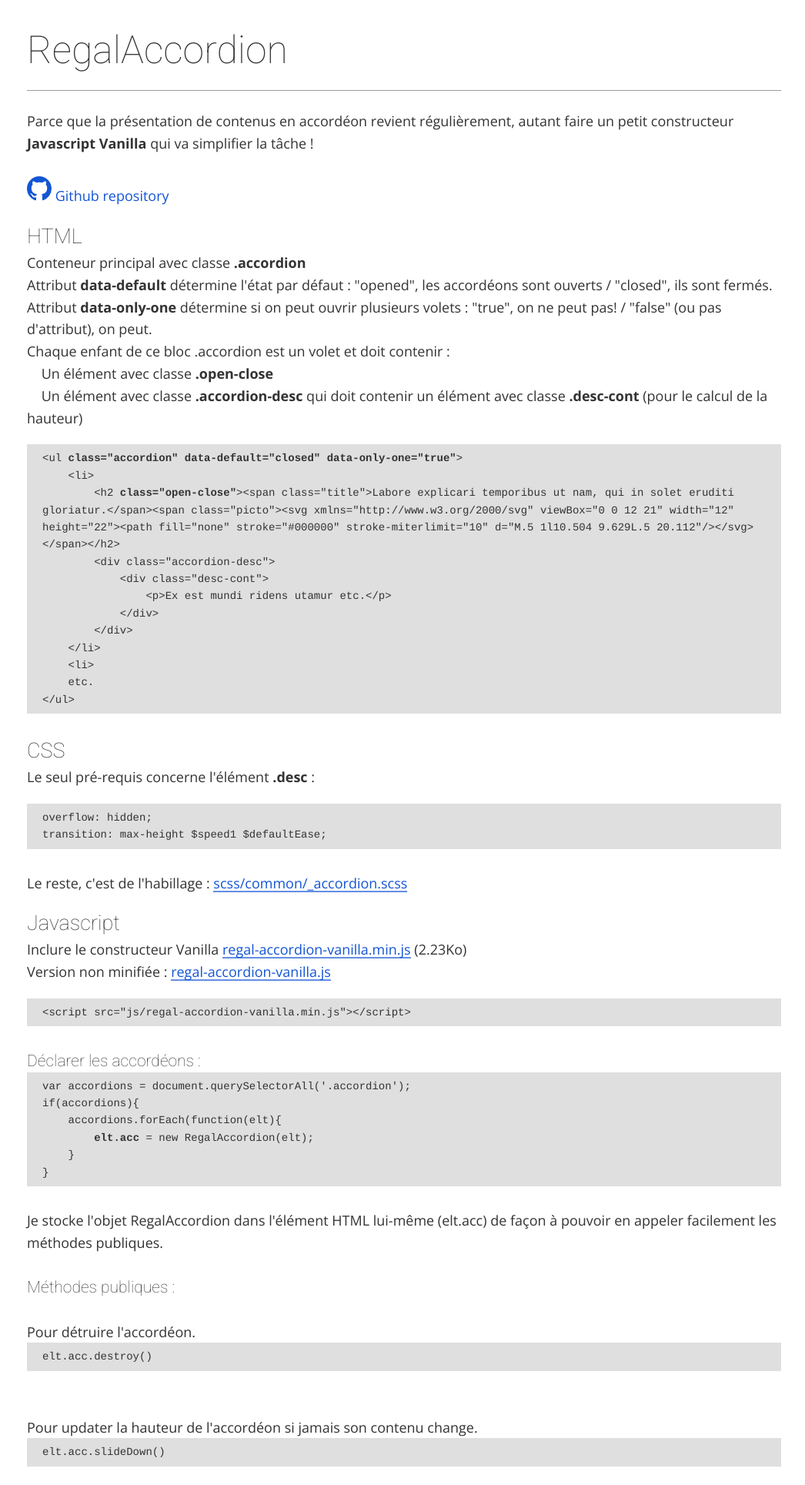
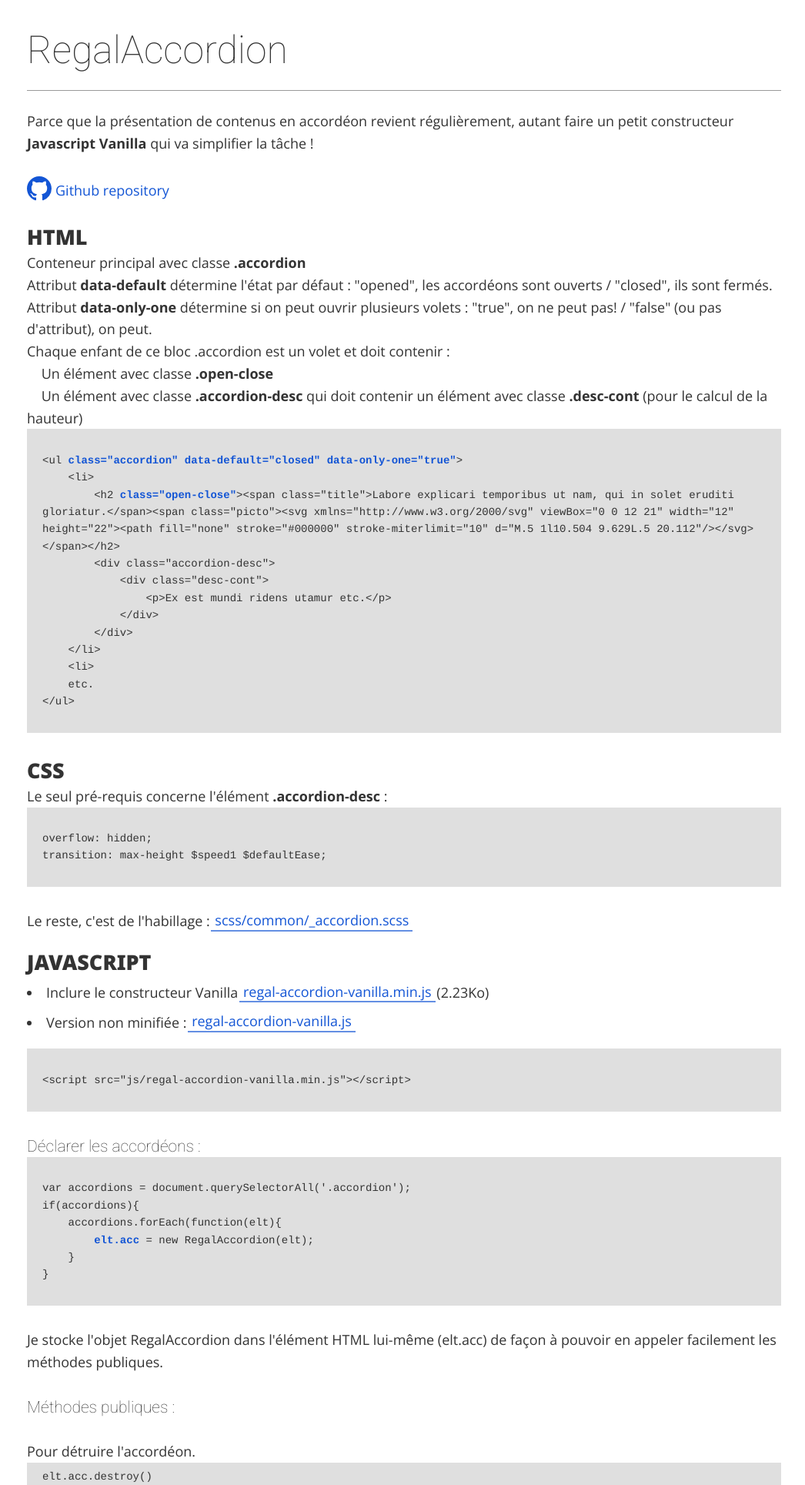
Before and after one commit to regaloeb/regal-accordion-vanilla, a PHP site: page / in a window 1280 px wide. Shown: the top 1929 px of the page at 77% size, without its empty margins (115-1161 px from the left). Run offline with PHP 8.4, Linux system fonts and the light colour scheme.

Commit message:
Cosmetics

```diff
--- a/index.php
+++ b/index.php
@@ -43,47 +43,49 @@
 						Chaque enfant de ce bloc .accordion est un volet et doit contenir&nbsp;:<br>
 						&nbsp;&nbsp;&nbsp;&nbsp;Un élément avec classe <strong>.open-close</strong><br>
 						&nbsp;&nbsp;&nbsp;&nbsp;Un élément avec classe <strong>.accordion-desc</strong> qui doit contenir un élément avec classe <strong>.desc-cont</strong> (pour le calcul de la hauteur)
-						<div class="code">
-&lt;ul <strong>class="accordion" data-default="closed" data-only-one="true"</strong>><br>
-&nbsp;&nbsp;&nbsp;&nbsp;&lt;li><br>
-&nbsp;&nbsp;&nbsp;&nbsp;&nbsp;&nbsp;&nbsp;&nbsp;&lt;h2 <strong>class="open-close"</strong>>&lt;span class="title">Labore explicari temporibus ut nam, qui in solet eruditi gloriatur.&lt;/span>&lt;span class="picto">&lt;svg xmlns="http://www.w3.org/2000/svg" viewBox="0 0 12 21" width="12" height="22">&lt;path fill="none" stroke="#000000" stroke-miterlimit="10" d="M.5 1l10.504 9.629L.5 20.112"/>&lt;/svg>&lt;/span>&lt;/h2><br>
-&nbsp;&nbsp;&nbsp;&nbsp;&nbsp;&nbsp;&nbsp;&nbsp;&lt;div class="accordion-desc"><br>
-&nbsp;&nbsp;&nbsp;&nbsp;&nbsp;&nbsp;&nbsp;&nbsp;&nbsp;&nbsp;&nbsp;&nbsp;&lt;div class="desc-cont"><br>
-&nbsp;&nbsp;&nbsp;&nbsp;&nbsp;&nbsp;&nbsp;&nbsp;&nbsp;&nbsp;&nbsp;&nbsp;&nbsp;&nbsp;&nbsp;&nbsp;&lt;p>Ex est mundi ridens utamur etc.&lt;/p><br>
-&nbsp;&nbsp;&nbsp;&nbsp;&nbsp;&nbsp;&nbsp;&nbsp;&nbsp;&nbsp;&nbsp;&nbsp;&lt;/div><br>
-&nbsp;&nbsp;&nbsp;&nbsp;&nbsp;&nbsp;&nbsp;&nbsp;&lt;/div><br>
-&nbsp;&nbsp;&nbsp;&nbsp;&lt;/li><br>
-&nbsp;&nbsp;&nbsp;&nbsp;&lt;li><br>
-&nbsp;&nbsp;&nbsp;&nbsp;etc.<br>
-&lt;/ul><br>
-						</div>
+						<span class="code">
+&lt;ul <strong>class="accordion" data-default="closed" data-only-one="true"</strong>>
+&nbsp;&nbsp;&nbsp;&nbsp;&lt;li>
+&nbsp;&nbsp;&nbsp;&nbsp;&nbsp;&nbsp;&nbsp;&nbsp;&lt;h2 <strong>class="open-close"</strong>>&lt;span class="title">Labore explicari temporibus ut nam, qui in solet eruditi gloriatur.&lt;/span>&lt;span class="picto">&lt;svg xmlns="http://www.w3.org/2000/svg" viewBox="0 0 12 21" width="12" height="22">&lt;path fill="none" stroke="#000000" stroke-miterlimit="10" d="M.5 1l10.504 9.629L.5 20.112"/>&lt;/svg>&lt;/span>&lt;/h2>
+&nbsp;&nbsp;&nbsp;&nbsp;&nbsp;&nbsp;&nbsp;&nbsp;&lt;div class="accordion-desc">
+&nbsp;&nbsp;&nbsp;&nbsp;&nbsp;&nbsp;&nbsp;&nbsp;&nbsp;&nbsp;&nbsp;&nbsp;&lt;div class="desc-cont">
+&nbsp;&nbsp;&nbsp;&nbsp;&nbsp;&nbsp;&nbsp;&nbsp;&nbsp;&nbsp;&nbsp;&nbsp;&nbsp;&nbsp;&nbsp;&nbsp;&lt;p>Ex est mundi ridens utamur etc.&lt;/p>
+&nbsp;&nbsp;&nbsp;&nbsp;&nbsp;&nbsp;&nbsp;&nbsp;&nbsp;&nbsp;&nbsp;&nbsp;&lt;/div>
+&nbsp;&nbsp;&nbsp;&nbsp;&nbsp;&nbsp;&nbsp;&nbsp;&lt;/div>
+&nbsp;&nbsp;&nbsp;&nbsp;&lt;/li>
+&nbsp;&nbsp;&nbsp;&nbsp;&lt;li>
+&nbsp;&nbsp;&nbsp;&nbsp;etc.
+&lt;/ul>
+						</span>
 					</p>
 					<h2>CSS</h2>
 					<p>
-						Le seul pré-requis concerne l'élément <stronG>.desc</strong>&nbsp;:
-						<div class="code">
-						overflow: hidden;<br>
-						transition: max-height $speed1 $defaultEase;
-						</div>
+						Le seul pré-requis concerne l'élément <stronG>.accordion-desc</strong>&nbsp;:
+						<span class="code">
+overflow: hidden;
+transition: max-height $speed1 $defaultEase;
+						</span>
 						Le reste, c'est de l'habillage&nbsp;: <a href="scss/common/_accordion.scss" target="_blank">scss/common/_accordion.scss</a>
 					</p>
 					<h2>Javascript</h2>
+					<ul class="bullets bullets-links">
+						<li>Inclure le constructeur Vanilla <a href="js/regal-accordion-vanilla.min.js" target="_blank">regal-accordion-vanilla.min.js</a> (2.23Ko)<br><l/i>
+						<li>Version non minifiée&nbsp;: <a href="js/regal-accordion-vanilla.js" target="_blank">regal-accordion-vanilla.js</a></li>
+					</ul>
 					<p>
-						Inclure le constructeur Vanilla <a href="js/regal-accordion-vanilla.min.js" target="_blank">regal-accordion-vanilla.min.js</a> (2.23Ko)<br>
-						Version non minifiée&nbsp;: <a href="js/regal-accordion-vanilla.js" target="_blank">regal-accordion-vanilla.js</a>
-						<div class="code">
-						&lt;script src="js/regal-accordion-vanilla.min.js">&lt;/script>
-						</div>
+						<span class="code">
+&lt;script src="js/regal-accordion-vanilla.min.js">&lt;/script>
+						</span>
 
 						<h3>Déclarer les accordéons&nbsp;:</h3>
-						<div class="code">
-var accordions = document.querySelectorAll('.accordion');<br>
-if(accordions){<br>
-&nbsp;&nbsp;&nbsp;&nbsp;accordions.forEach(function(elt){<br>
-&nbsp;&nbsp;&nbsp;&nbsp;&nbsp;&nbsp;&nbsp;&nbsp;<strong>elt.acc</strong> = new RegalAccordion(elt);<br>
-&nbsp;&nbsp;&nbsp;&nbsp;}<br>
-}<br>
-						</div>
+						<span class="code">
+var accordions = document.querySelectorAll('.accordion');
+if(accordions){
+&nbsp;&nbsp;&nbsp;&nbsp;accordions.forEach(function(elt){
+&nbsp;&nbsp;&nbsp;&nbsp;&nbsp;&nbsp;&nbsp;&nbsp;<strong>elt.acc</strong> = new RegalAccordion(elt);
+&nbsp;&nbsp;&nbsp;&nbsp;}
+}
+						</span>
 						Je stocke l'objet RegalAccordion dans l'élément HTML lui-même (elt.acc) de façon à pouvoir en appeler facilement les méthodes publiques.
 						<br><br>
 						<h3>Méthodes publiques&nbsp;:</h3><br>
@@ -99,7 +101,7 @@ if(accordions){<br>
 					</p>
 					<ul class="accordion" data-default="closed" data-only-one="true">
 						<li>
-							<h2 class="open-close"><span class="title">Labore explicari temporibus ut nam, qui in solet eruditi gloriatur.</span><span class="picto"><svg xmlns="http://www.w3.org/2000/svg" viewBox="0 0 12 21" width="12" height="22"><path fill="none" stroke="#000000" stroke-miterlimit="10" d="M.5 1l10.504 9.629L.5 20.112"/></svg></span></h2>
+							<h3 class="open-close"><span class="title">Labore explicari temporibus ut nam.</span><span class="picto"><svg xmlns="http://www.w3.org/2000/svg" viewBox="0 0 12 21" width="12" height="22"><path fill="none" stroke="#000000" stroke-miterlimit="10" d="M.5 1l10.504 9.629L.5 20.112"/></svg></span></h3>
 							<div class="accordion-desc">
 								<div class="desc-cont">
 									<img src="img/photo-sourire-vieux.jpg" alt="une image" style="float:left; margin-right: 2rem; margin-bottom: 0;">
@@ -109,7 +111,7 @@ if(accordions){<br>
 							</div>
 						</li>
 						<li>
-							<h2 class="open-close"><span class="title">Ex est mundi ridens utamur, vel equidem volumus eu</span><span class="picto"><svg xmlns="http://www.w3.org/2000/svg" viewBox="0 0 12 21" width="12" height="22"><path fill="none" stroke="#000000" stroke-miterlimit="10" d="M.5 1l10.504 9.629L.5 20.112"/></svg></span></h2>
+							<h3 class="open-close"><span class="title">Ex est mundi ridens utamur.</span><span class="picto"><svg xmlns="http://www.w3.org/2000/svg" viewBox="0 0 12 21" width="12" height="22"><path fill="none" stroke="#000000" stroke-miterlimit="10" d="M.5 1l10.504 9.629L.5 20.112"/></svg></span></h3>
 							<div class="accordion-desc">
 								<div class="desc-cont">
 									<img src="img/photo-sourire-vieux-glabre.jpg" alt="une image" style="float:left; margin-right: 2rem; margin-bottom: 0;">
@@ -126,7 +128,7 @@ if(accordions){<br>
 					</p>
 					<ul class="accordion" data-default="closed" data-only-one="false">
 						<li>
-							<h2 class="open-close"><span class="title">Labore explicari temporibus ut nam, qui in solet eruditi gloriatur.</span><span class="picto"><svg xmlns="http://www.w3.org/2000/svg" viewBox="0 0 12 21" width="12" height="22"><path fill="none" stroke="#000000" stroke-miterlimit="10" d="M.5 1l10.504 9.629L.5 20.112"/></svg></span></h2>
+							<h3 class="open-close"><span class="title">Labore solet eruditi gloriatur.</span><span class="picto"><svg xmlns="http://www.w3.org/2000/svg" viewBox="0 0 12 21" width="12" height="22"><path fill="none" stroke="#000000" stroke-miterlimit="10" d="M.5 1l10.504 9.629L.5 20.112"/></svg></span></h3>
 							<div class="accordion-desc">
 								<div class="desc-cont">
 									<img src="img/photo-sourire-vieux-glabre.jpg" alt="une image" style="float:left; margin-right: 2rem; margin-bottom: 0;">
@@ -137,7 +139,7 @@ if(accordions){<br>
 							</div>
 						</li>
 						<li>
-							<h2 class="open-close" data-default="open"><span class="title">Ex est mundi ridens utamur, vel equidem volumus eu</span><span class="picto"><svg xmlns="http://www.w3.org/2000/svg" viewBox="0 0 12 21" width="12" height="22"><path fill="none" stroke="#000000" stroke-miterlimit="10" d="M.5 1l10.504 9.629L.5 20.112"/></svg></span></h2>
+							<h3 class="open-close" data-default="open"><span class="title">Ex vel equidem volumus eu</span><span class="picto"><svg xmlns="http://www.w3.org/2000/svg" viewBox="0 0 12 21" width="12" height="22"><path fill="none" stroke="#000000" stroke-miterlimit="10" d="M.5 1l10.504 9.629L.5 20.112"/></svg></span></h3>
 							<div class="accordion-desc">
 								<div class="desc-cont">
 									<img src="img/photo-sourire-vieux.jpg" alt="une image" style="float:left; margin-right: 2rem; margin-bottom: 0;">
@@ -148,7 +150,7 @@ if(accordions){<br>
 							</div>
 						</li>
 						<li>
-							<h2 class="open-close"><span class="title">Labore explicari temporibus ut nam, qui in solet eruditi gloriatur.</span><span class="picto"><svg xmlns="http://www.w3.org/2000/svg" viewBox="0 0 12 21" width="12" height="22"><path fill="none" stroke="#000000" stroke-miterlimit="10" d="M.5 1l10.504 9.629L.5 20.112"/></svg></span></h2>
+							<h3 class="open-close"><span class="title">Labore explicari temporibus ut nam, qui in.</span><span class="picto"><svg xmlns="http://www.w3.org/2000/svg" viewBox="0 0 12 21" width="12" height="22"><path fill="none" stroke="#000000" stroke-miterlimit="10" d="M.5 1l10.504 9.629L.5 20.112"/></svg></span></h3>
 							<div class="accordion-desc">
 								<div class="desc-cont">
 									<img src="img/photo-sourire-vieux-glabre.jpg" alt="une image" style="float:left; margin-right: 2rem; margin-bottom: 0;">
@@ -164,7 +166,7 @@ if(accordions){<br>
 					</p>
 					<ul class="accordion" data-default="opened">
 						<li>
-							<h2 class="open-close"><span class="title">Ne dolore scripta verterem sea, ex altera tincidunt quo</span><span class="picto"><svg xmlns="http://www.w3.org/2000/svg" viewBox="0 0 12 21" width="12" height="22"><path fill="none" stroke="#000000" stroke-miterlimit="10" d="M.5 1l10.504 9.629L.5 20.112"/></svg></span></h2>
+							<h3 class="open-close"><span class="title">Ne dolore scripta verterem sea.</span><span class="picto"><svg xmlns="http://www.w3.org/2000/svg" viewBox="0 0 12 21" width="12" height="22"><path fill="none" stroke="#000000" stroke-miterlimit="10" d="M.5 1l10.504 9.629L.5 20.112"/></svg></span></h3>
 							<div class="accordion-desc">
 								<div class="desc-cont">
 									<img src="img/photo-sourire-vieux-glabre.jpg" alt="une image" style="float:left; margin-right: 2rem; margin-bottom: 0;">
@@ -175,7 +177,7 @@ if(accordions){<br>
 							</div>
 						</li>
 						<li>
-							<h2 class="open-close"><span class="title">Sonet possit placerat no has</span><span class="picto"><svg xmlns="http://www.w3.org/2000/svg" viewBox="0 0 12 21" width="12" height="22"><path fill="none" stroke="#000000" stroke-miterlimit="10" d="M.5 1l10.504 9.629L.5 20.112"/></svg></span></h2>
+							<h3 class="open-close"><span class="title">Sonet possit placerat no ha.</span><span class="picto"><svg xmlns="http://www.w3.org/2000/svg" viewBox="0 0 12 21" width="12" height="22"><path fill="none" stroke="#000000" stroke-miterlimit="10" d="M.5 1l10.504 9.629L.5 20.112"/></svg></span></h3>
 							<div class="accordion-desc">
 								<div class="desc-cont">
 									<img src="img/photo-sourire-vieux.jpg" alt="une image" style="float:left; margin-right: 2rem;">
--- a/scss/common/_common.scss
+++ b/scss/common/_common.scss
@@ -29,6 +29,15 @@ body{
 	font-size: 1.4rem;
 	font-family: 'Courier';
 	margin-bottom: 3rem;
+	white-space: pre-wrap;      /* CSS3 */
+	white-space: -moz-pre-wrap; /* Firefox */
+	white-space: -pre-wrap;     /* Opera <7 */
+	white-space: -o-pre-wrap;   /* Opera 7 */
+	word-wrap: break-word;      /* IE */
+
+	strong{
+		color: $blue;
+	}
 }
 
 h1, h2, h3, h4{
@@ -53,11 +62,20 @@ h1{
 	}
 }
 
+h2{
+	text-transform: uppercase;
+	font-family: $titleFont;
+	font-weight: 900;
+}
+
+
 .picto-link{
 	color: $blue;
 	text-decoration: none;
 
 	.picto{
+		display: inline-block;
+		vertical-align: middle;
 		path{
 			fill: $blue;
 		}
@@ -69,12 +87,30 @@ h1{
 		text-decoration: none;
 		color: $blue;
 	}
+	span:not(.picto){
+		padding: 0 1rem 0 1rem;
+		border-radius: 0 1rem 1rem 0;
+		margin-left: -.5rem;
+	}
 
 	&:hover{
 		span:not(.picto){
 			color: $white;
 			box-shadow: inset 0 -1.4em 0 rgba($blue, 1);
 		}
+	}
+}
+
+.bullets{
+	list-style: inside;
+	margin-bottom: 2rem;
+
+	&.bullets-links{
+		margin-top: .6rem;
+	}
+
+	li{
+		margin-bottom: 1rem;
 	}
 }
 
@@ -87,10 +123,17 @@ a:not([class]),
 	transition: box-shadow $speed3 ease-in-out, color $speed3 ease-in-out;
 	text-decoration: none;
 	color: $blue;
+	padding: 0 .5rem;
+	margin-left: -.3rem;
+	margin-right: -.3rem;
+	margin-top: -.6rem;
+	display: inline-block;
+	vertical-align: middle;
 
 	&:hover{
+		border-radius: 1rem ;
 		color: $white;
-		box-shadow: inset 0 -1.4em 0 rgba($blue, 1);
+		box-shadow: inset 0 -1.6em 0 rgba($blue, 1);
 	}
 }
 
--- a/scss/common/_fonts.scss
+++ b/scss/common/_fonts.scss
@@ -1,5 +1,7 @@
 @import url('https://fonts.googleapis.com/css?family=Open+Sans:400,400i,700,700i');
 @import url("https://fonts.googleapis.com/css?family=Roboto:100,300,300i,400,500,700,900,900i&amp;subset=latin-ext");
+@import url('https://fonts.googleapis.com/css?family=Noto+Sans:100,300,300i,400,500,700,900,900i&amp;subset=latin-ext&display=swap');
 
 $regularFont: 'Open Sans', sans-serif;
 $specialFont: 'Roboto', sans-serif;
+$titleFont: 'Noto Sans', sans-serif;
```
Also changed, not shown: css/styles.css, 1 other file.
